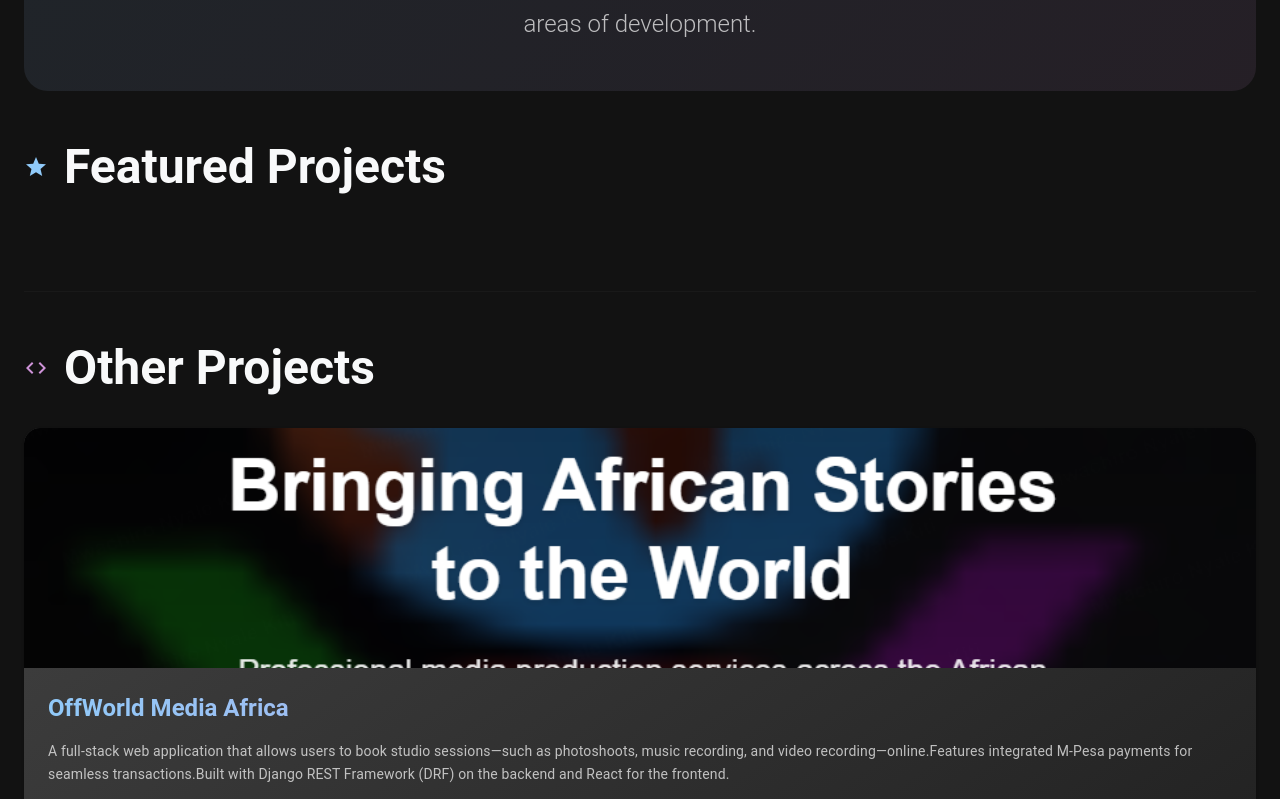
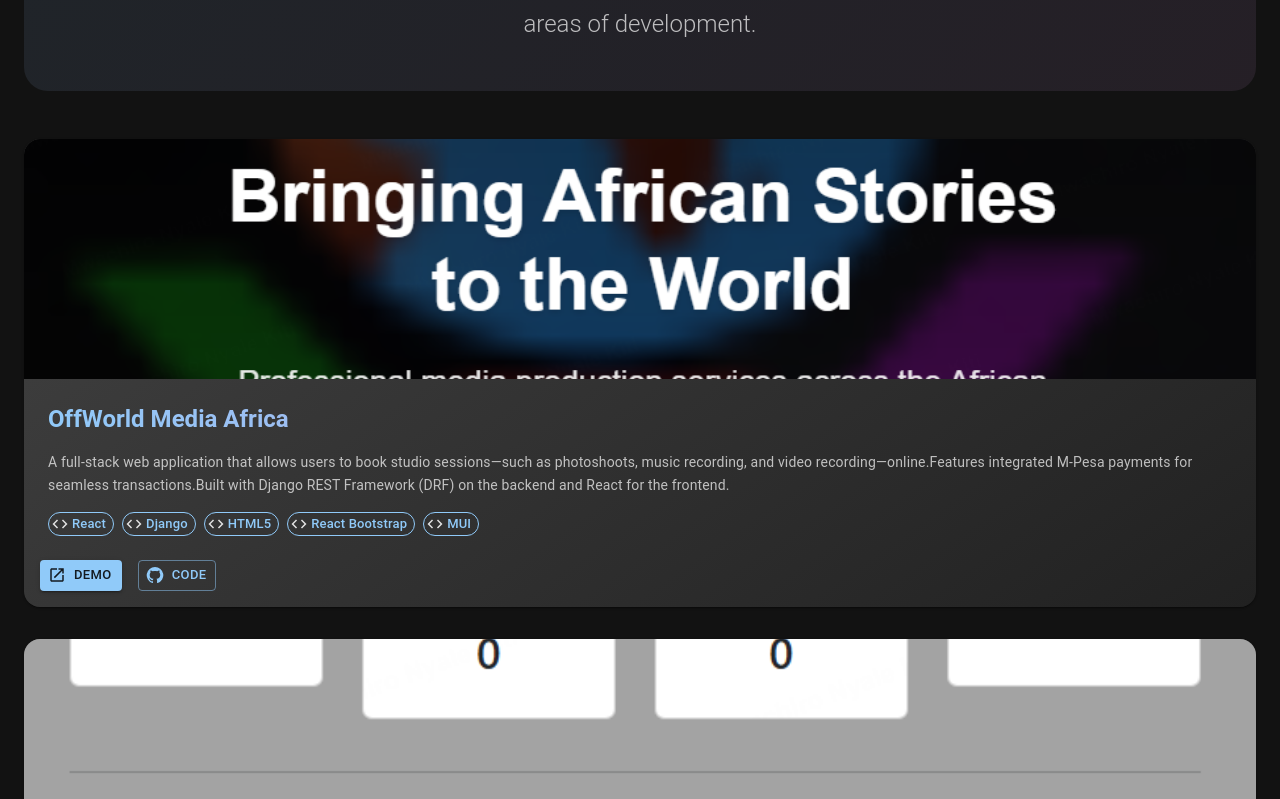
Before and after one commit to Bonfeb/Portfolio, a React (Vite) app: page /projects in a window 1280 px wide. Shown: the part 320-1119 px from the top of the page. Built offline with nearby package versions, Linux system fonts and the light colour scheme.

Commit message:
project ui

```diff
--- a/package.json
+++ b/package.json
@@ -22,7 +22,7 @@
     "@mui/material": "^7.1.1",
     "axios": "^1.7.9",
     "bootstrap": "^5.3.3",
-    "framer-motion": "^12.4.2",
+    "framer-motion": "^12.16.0",
     "react": "^18.3.1",
     "react-bootstrap": "^2.10.9",
     "react-dom": "^18.3.1",
--- a/src/pages/Projects.jsx
+++ b/src/pages/Projects.jsx
@@ -1,4 +1,5 @@
-import React, { useState } from "react";
+import React from "react";
+import { motion } from "framer-motion";
 import {
   Box,
   Container,
@@ -11,89 +12,31 @@
   Button,
   Chip,
   Paper,
-  Fade,
-  Zoom,
-  IconButton,
-  Tooltip,
-  Divider,
   Stack,
   useTheme,
   alpha,
-  Backdrop,
 } from "@mui/material";
 import {
   Launch as LaunchIcon,
   GitHub as GitHubIcon,
   Email as EmailIcon,
-  Star as StarIcon,
   Code as CodeIcon,
 } from "@mui/icons-material";
 import { styled } from "@mui/material/styles";
 import { projects } from "../assets/data";
 
 // Styled components
-const StyledCard = styled(Card)(({ theme, featured }) => ({
+const StyledCard = styled(Card)(({ theme }) => ({
   height: "100%",
   display: "flex",
   flexDirection: "column",
   position: "relative",
-  transition: "all 0.3s cubic-bezier(0.4, 0, 0.2, 1)",
   background:
     theme.palette.mode === "dark"
       ? `linear-gradient(145deg, ${theme.palette.grey[800]}, ${theme.palette.grey[900]})`
       : `linear-gradient(145deg, ${theme.palette.common.white}, ${theme.palette.grey[50]})`,
-  border: featured ? `2px solid ${theme.palette.primary.main}` : "none",
   borderRadius: theme.spacing(2),
   overflow: "hidden",
-  "&:hover": {
-    transform: "translateY(-8px) scale(1.02)",
-    boxShadow: theme.shadows[20],
-    "& .card-overlay": {
-      opacity: 1,
-    },
-    "& .card-media": {
-      transform: "scale(1.1)",
-    },
-  },
-}));
-
-const CardMediaStyled = styled(CardMedia)(({ theme }) => ({
-  height: 240,
-  position: "relative",
-  transition: "transform 0.4s ease",
-  backgroundSize: "cover",
-  backgroundPosition: "center",
-}));
-
-const CardOverlay = styled(Box)(({ theme }) => ({
-  position: "absolute",
-  top: 0,
-  left: 0,
-  right: 0,
-  bottom: 0,
-  background: `linear-gradient(135deg, ${alpha(
-    theme.palette.primary.main,
-    0.9
-  )}, ${alpha(theme.palette.secondary.main, 0.9)})`,
-  display: "flex",
-  alignItems: "center",
-  justifyContent: "center",
-  opacity: 0,
-  transition: "opacity 0.3s ease",
-  backdropFilter: "blur(4px)",
-}));
-
-const FeaturedBadge = styled(Box)(({ theme }) => ({
-  position: "absolute",
-  top: theme.spacing(1),
-  right: theme.spacing(1),
-  zIndex: 1,
-  background: `linear-gradient(45deg, ${theme.palette.primary.main}, ${theme.palette.secondary.main})`,
-  borderRadius: theme.spacing(1),
-  padding: theme.spacing(0.5, 1),
-  display: "flex",
-  alignItems: "center",
-  gap: theme.spacing(0.5),
 }));
 
 const GradientButton = styled(Button)(({ theme }) => ({
@@ -124,83 +67,44 @@
 }));
 
 const Projects = () => {
-  const [hoveredCard, setHoveredCard] = useState(null);
   const theme = useTheme();
 
-  const featuredProjects = projects.filter((project) => project.featured);
-  const otherProjects = projects.filter((project) => !project.featured);
+  const containerVariants = {
+    hidden: { opacity: 0 },
+    visible: {
+      opacity: 1,
+      transition: {
+        staggerChildren: 0.1,
+      },
+    },
+  };
 
-  const ProjectCard = ({ project, featured = false, index }) => (
-    <Zoom in={true} timeout={300 + index * 100}>
-      <Grid item xs={12} sm={6} md={featured ? 6 : 4}>
-        <StyledCard
-          featured={featured}
-          onMouseEnter={() => setHoveredCard(project.id)}
-          onMouseLeave={() => setHoveredCard(null)}
-        >
-          {featured && (
-            <FeaturedBadge>
-              <StarIcon sx={{ fontSize: 16, color: "white" }} />
-              <Typography
-                variant="caption"
-                sx={{ color: "white", fontWeight: 600 }}
-              >
-                Featured
-              </Typography>
-            </FeaturedBadge>
-          )}
+  const cardVariants = {
+    hidden: { opacity: 0, y: 20 },
+    visible: {
+      opacity: 1,
+      y: 0,
+      transition: {
+        duration: 0.5,
+        ease: "easeOut",
+      },
+    },
+  };
 
-          <Box sx={{ position: "relative" }}>
-            <CardMediaStyled
-              className="card-media"
+  const ProjectCard = ({ project, index }) => (
+    <motion.div variants={cardVariants}>
+      <Grid item xs={12} sm={6} md={4}>
+        <StyledCard>
+          <CardMedia
+            component="img"
+            height="240"
             image={project.image}
-              title={project.title}
+            alt={project.title}
+            sx={{
+              backgroundSize: "cover",
+              backgroundPosition: "center",
+            }}
           />
-            <CardOverlay className="card-overlay">
-              <Stack direction="row" spacing={2}>
-                <Tooltip title="View Live Demo" arrow>
-                  <IconButton
-                    component="a"
-                    href={project.liveUrl}
-                    target="_blank"
-                    rel="noopener noreferrer"
-                    sx={{
-                      bgcolor: "rgba(255,255,255,0.2)",
-                      color: "white",
-                      backdropFilter: "blur(10px)",
-                      border: "1px solid rgba(255,255,255,0.3)",
-                      "&:hover": {
-                        bgcolor: "rgba(255,255,255,0.3)",
-                        transform: "scale(1.1)",
-                      },
-                    }}
-                  >
-                    <LaunchIcon />
-                  </IconButton>
-                </Tooltip>
-                <Tooltip title="View Source Code" arrow>
-                  <IconButton
-                    component="a"
-                    href={project.githubUrl}
-                    target="_blank"
-                    rel="noopener noreferrer"
-                    sx={{
-                      bgcolor: "rgba(255,255,255,0.2)",
-                      color: "white",
-                      backdropFilter: "blur(10px)",
-                      border: "1px solid rgba(255,255,255,0.3)",
-                      "&:hover": {
-                        bgcolor: "rgba(255,255,255,0.3)",
-                        transform: "scale(1.1)",
-                      },
-                    }}
-                  >
-                    <GitHubIcon />
-                  </IconButton>
-                </Tooltip>
-              </Stack>
-            </CardOverlay>
-          </Box>
 
           <CardContent sx={{ flexGrow: 1, p: 3 }}>
             <Typography
@@ -275,7 +179,7 @@
           </CardActions>
         </StyledCard>
       </Grid>
-    </Zoom>
+    </motion.div>
   );
 
   return (
@@ -288,9 +192,12 @@
     >
       <Container maxWidth="xl">
         {/* Hero Section */}
+        <motion.div
+          initial={{ opacity: 0, y: -20 }}
+          animate={{ opacity: 1, y: 0 }}
+          transition={{ duration: 0.8 }}
+        >
           <HeroSection>
-          <Fade in={true} timeout={800}>
-            <Box>
             <Typography
               variant="h2"
               component="h1"
@@ -320,68 +227,28 @@
               problem-solving approaches. Each project represents learning and
               growth in different areas of development.
             </Typography>
-            </Box>
-          </Fade>
           </HeroSection>
+        </motion.div>
 
-        {/* Featured Projects */}
-        <Box sx={{ mb: 8 }}>
-          <Typography
-            variant="h3"
-            component="h2"
-            gutterBottom
-            sx={{
-              fontWeight: 600,
-              mb: 4,
-              display: "flex",
-              alignItems: "center",
-              gap: 2,
-            }}
+        {/* Projects Grid */}
+        <motion.div
+          variants={containerVariants}
+          initial="hidden"
+          animate="visible"
         >
-            <StarIcon sx={{ color: theme.palette.primary.main }} />
-            Featured Projects
-          </Typography>
-
           <Grid container spacing={4}>
-            {featuredProjects.map((project, index) => (
-              <ProjectCard
-                key={project.id}
-                project={project}
-                featured={true}
-                index={index}
-              />
-            ))}
-          </Grid>
-        </Box>
-
-        <Divider sx={{ my: 6 }} />
-
-        {/* Other Projects */}
-        <Box sx={{ mb: 8 }}>
-          <Typography
-            variant="h3"
-            component="h2"
-            gutterBottom
-            sx={{
-              fontWeight: 600,
-              mb: 4,
-              display: "flex",
-              alignItems: "center",
-              gap: 2,
-            }}
-          >
-            <CodeIcon sx={{ color: theme.palette.secondary.main }} />
-            Other Projects
-          </Typography>
-
-          <Grid container spacing={3}>
-            {otherProjects.map((project, index) => (
+            {projects.map((project, index) => (
               <ProjectCard key={project.id} project={project} index={index} />
             ))}
           </Grid>
-        </Box>
+        </motion.div>
 
         {/* Call to Action */}
+        <motion.div
+          initial={{ opacity: 0, y: 20 }}
+          animate={{ opacity: 1, y: 0 }}
+          transition={{ duration: 0.6, delay: 0.3 }}
+        >
           <Paper
             elevation={3}
             sx={{
@@ -415,12 +282,13 @@
             <GradientButton
               startIcon={<EmailIcon />}
               component="a"
-            href="mailto:your.email@example.com"
+              href="mailto:bonfebdevs@gmail.com?subject=Contact%20Request&body=Hello,%20I%20would%20like%20to%20get%20in%20touch%20about..."
               size="large"
             >
               Get In Touch
             </GradientButton>
           </Paper>
+        </motion.div>
       </Container>
     </Box>
   );
```
Also changed, not shown: 1 other file (tests, documents, lock files or other folders). Lines whose indentation alone changed are shown as unchanged.
